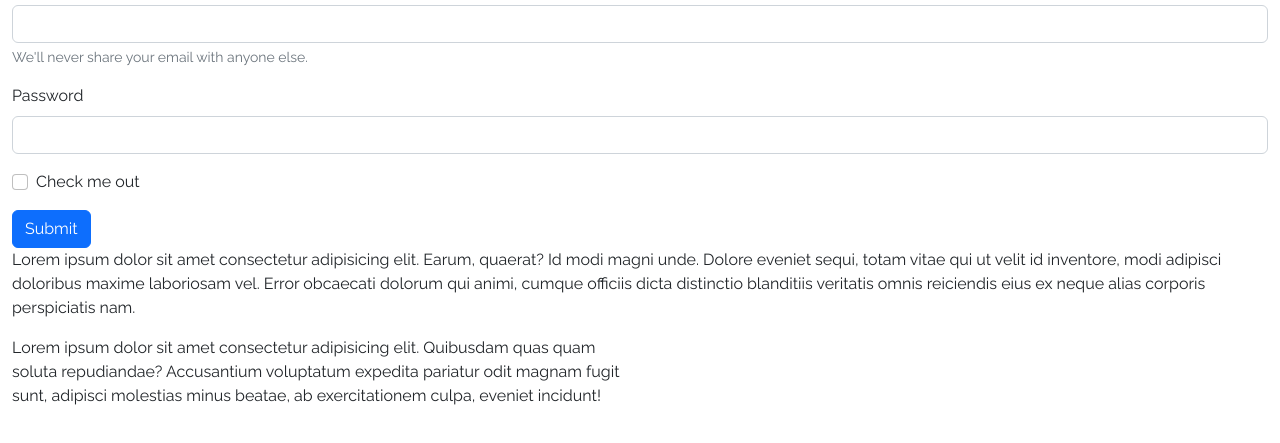
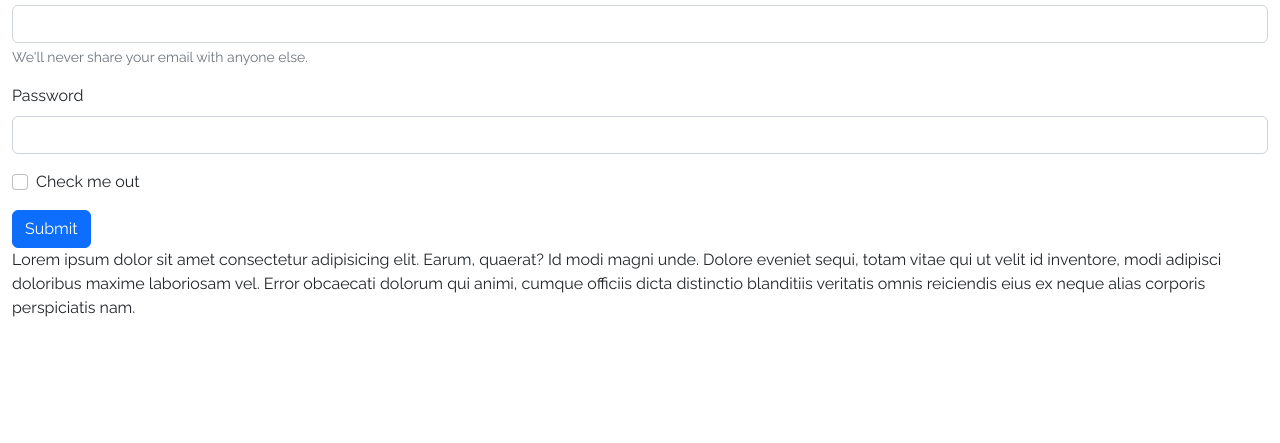
Before and after one commit to DanielRiverol/clase_11, a plain HTML site: page index.html in a window 1280 px wide. Shown: the part 83-526 px from the top of the page. Drawn offline with nearby package versions, Linux system fonts and the light colour scheme.

Commit message:
Quetando parrafo

```diff
--- a/index.html
+++ b/index.html
@@ -67,11 +67,7 @@
     <button type="submit" class="btn btn-primary">Submit</button>
   </form>
   Lorem ipsum dolor sit amet consectetur adipisicing elit. Earum, quaerat? Id modi magni unde. Dolore eveniet sequi, totam vitae qui ut velit id inventore, modi adipisci doloribus maxime laboriosam vel. Error obcaecati dolorum qui animi, cumque officiis dicta distinctio blanditiis veritatis omnis reiciendis eius ex neque alias corporis perspiciatis nam.
-  <div class="row mt-3">
-    <div class="col-md-6">
-      Lorem ipsum dolor sit amet consectetur adipisicing elit. Quibusdam quas quam soluta repudiandae? Accusantium voluptatum expedita pariatur odit magnam fugit sunt, adipisci molestias minus beatae, ab exercitationem culpa, eveniet incidunt!
-    </div>
-  </div>
+
 </div>
 
 
```
